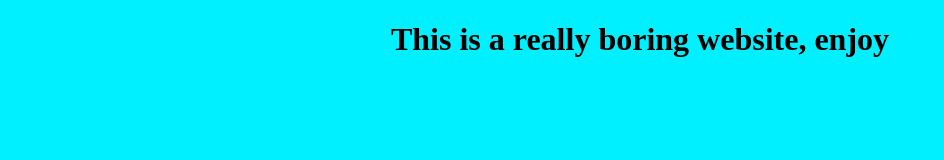
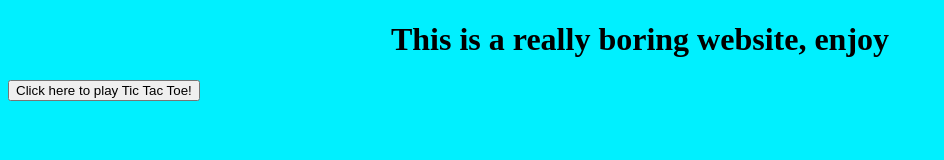
Before and after one commit to thumperfuzzy/thumperfuzzy.github.io, a plain HTML site: page index.html in a window 1280 px wide. Shown: the whole page, without its empty margins (0-944 px from the left). Drawn offline with Linux system fonts and the light colour scheme.

Commit message:
added tic tac toe project I have been working on

```diff
--- a/index.html
+++ b/index.html
@@ -5,4 +5,7 @@
 
 <body style="background-color:#00F0FF; ">
 	<h1 style="text-align:center; ">This is a really boring website, enjoy</h1>
+	<form action = tictactoe/tictactoe.html>
+		<input type="submit" value="Click here to play Tic Tac Toe!" />
+	</form>
 </body>
```
Also changed, not shown: 1 other file.
